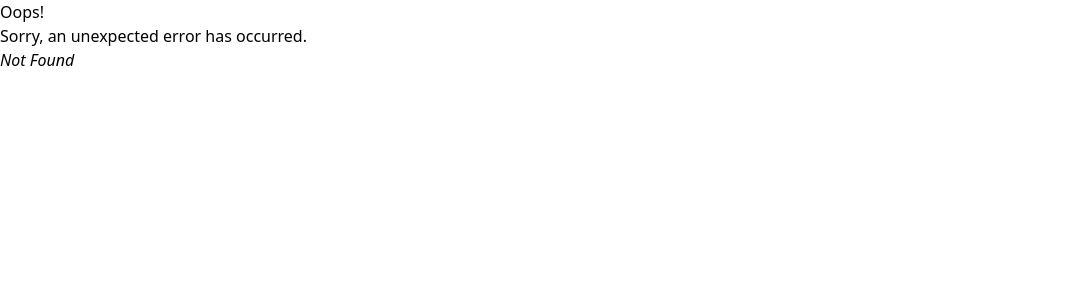
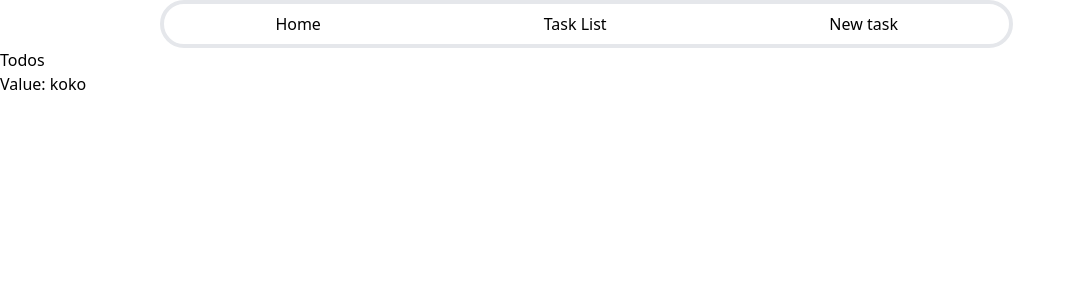
Before and after one commit to Blacklotus89898/Task-tracker, a React (Vite) app in the folder task-tracker-frontend/: page /taskList in a window 1280 px wide. Before the commit this address had no page. Shown: the top 300 px of the page, without its empty margins (0-1076 px from the left). Built offline with nearby package versions, Linux system fonts and the light colour scheme; what @vitejs/plugin-react would draw is missing.

Commit message:
added the task list page

```diff
--- a/task-tracker-frontend/src/components/Home.tsx
+++ b/task-tracker-frontend/src/components/Home.tsx
@@ -2,7 +2,7 @@ import { useContext } from "react";
 import MyContext from "../context/MyContext";
 
 export default function Home() {
-    const {contextValue, _} = useContext(MyContext);
+    const {contextValue} = useContext(MyContext);
     return (
         <>
             <div> Welcome to home!!!</div>
--- a/task-tracker-frontend/src/components/Navbar.tsx
+++ b/task-tracker-frontend/src/components/Navbar.tsx
@@ -6,6 +6,7 @@ export default function Navbar() {
         <>
         <nav className="flex justify-around border-4 rounded-3xl w-2/3  py-2 mx-40">
             <Link to={"/home"}>Home</Link>
+            <Link to={"/taskList"}>Task List</Link>
             <Link to={"/new"}>New task</Link>
         </nav>
         </>
--- a/task-tracker-frontend/src/components/NewTask.jsx
+++ b/task-tracker-frontend/src/components/NewTask.jsx
@@ -1,9 +1,6 @@
-import { useContext, useEffect, useState } from "react"
+import { useContext, useState } from "react"
 import MyContext from "../context/MyContext";
-// import {setContextValue, MyContext} from "../context/MyContextProvider";
 import {Link} from "react-router-dom"
-import contextValue  from "../context/MyContextProvider";
-// import { MyContext } from "../context/MyContextProvider";
 
 export default function NewTask() {
     const [title, setTitle] = useState("");
@@ -13,44 +10,21 @@ export default function NewTask() {
     const [data,] = useState(0);
     const {contextValue, updateContextValue} = useContext(MyContext);
 
+    const handleSubmit = (event) => {
+        event.preventDefault();
+      };
+
     const c = (val) => {
         updateContextValue(val);
     }
-    // useEffect(() => {
-    //     // Function to fetch data
-    //     const fetchData = async () => {
-    //       try {
-    //         // Make a fetch request or any asynchronous operation
-    //         await fetch('https://wttr.in/Montreal').
-    //         then(response => response.text())
-    //         .then(data => console.log(data))
-    //         .catch(error => console.error('Error:', error));
-    //         // console.log(response.text());
-    //         // const result = await response.json();
-
-    //         // Update state with the fetched data
-    //         // setData(result);
-    //       } catch (error) {
-    //         console.error('Error fetching data:', error);
-    //       }
-    //     };
-
-    //     // Call the fetchData function
-    //     fetchData();
-
-    //     // Cleanup function (optional)
-    //     return () => {
-    //       // Perform cleanup if needed (e.g., cancel subscriptions)
-    //     };
-    //   }, []);
-
 
 
 
     return (
         <>
             <div className="">
-                {/* <form action="/home" className="flex m-4 p-2 justify-around  border border-solid border-10 rounded-full border-blue-600 "> */}
+                <form action="/home" onSubmit={handleSubmit} className="flex m-4 p-2 justify-around  border border-solid border-10 rounded-full border-blue-600 ">
+                {/* <div action="/home" className="flex m-4 p-2 justify-around  border border-solid border-10 rounded-full border-blue-600 "> */}
                     <div className="flex-col border border-10 border-teal-100 self-center">
 
                         <label htmlFor="title">Title of the NewTask</label>
@@ -95,7 +69,9 @@ export default function NewTask() {
                         <button className="border-2 border-red-100 p-10 py-3 rounded-full" onClick={() => {c(title)}}>Create</button>
                         </div>
                     </div>
-                {/* </form> */}
+                {/* </div> */}
+
+                </form>
 
                 <div>Result
                     <ul>
--- /dev/null
+++ b/task-tracker-frontend/src/components/TaskList.jsx
@@ -0,0 +1,22 @@
+import MyContext from "../context/MyContext";
+import { useContext } from "react";
+
+function TaskList() {
+    const {contextValue, updateContextValue} = useContext(MyContext);
+
+    return (
+        <>
+        <h1>Todos </h1>
+        <ul>
+            {
+                contextValue.map((item, index) => (
+                    // console.log(item);
+                    <li key={index}>Value: {item}</li>
+                ))
+            }
+        </ul>
+        </>
+    )
+}
+
+export default TaskList;
--- a/task-tracker-frontend/src/components/errorPage.tsx
+++ b/task-tracker-frontend/src/components/errorPage.tsx
@@ -1,11 +1,6 @@
 import { useRouteError } from "react-router-dom";
 
 export default function ErrorPage() {
-    // type unknown = {
-    //     statusText: string;
-    //     message: string;
-
-    // }
 
   const error:unknown = useRouteError();
   console.error(error);
--- a/task-tracker-frontend/src/context/MyContextProvider.jsx
+++ b/task-tracker-frontend/src/context/MyContextProvider.jsx
@@ -1,4 +1,4 @@
-import { useState, useContext } from "react";
+import { useState } from "react";
 import MyContext from "./MyContext";
 
 
--- a/task-tracker-frontend/src/main.tsx
+++ b/task-tracker-frontend/src/main.tsx
@@ -10,6 +10,7 @@ import Root from "./routes/root.tsx"
 import ErrorPage from './components/errorPage.jsx';
 import ChildComponent from './components/childComponent.tsx';
 import NewTask from './components/NewTask.jsx';
+import TaskList from './components/TaskList.jsx';
 import Home from './components/Home.tsx';
 
 const router = createBrowserRouter([
@@ -30,6 +31,10 @@ const router = createBrowserRouter([
         path: "/new",
         element: <NewTask/>,
       },
+      {
+        path: "/taskList",
+        element: <TaskList></TaskList>,
+      },
     ]
   },
 ]);
```
Also changed, not shown: task-tracker-frontend/src/components/TaksList.jsx (deleted).
